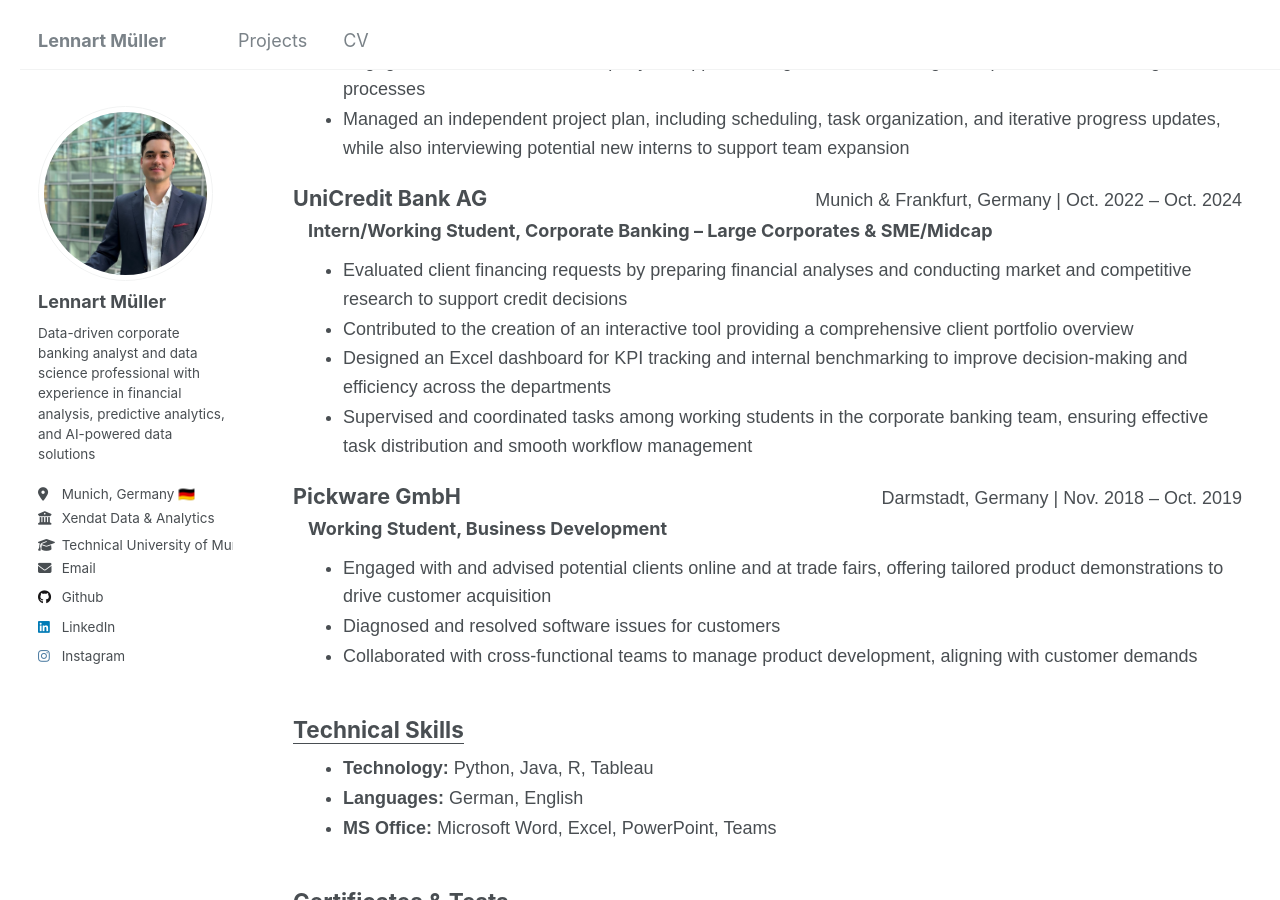
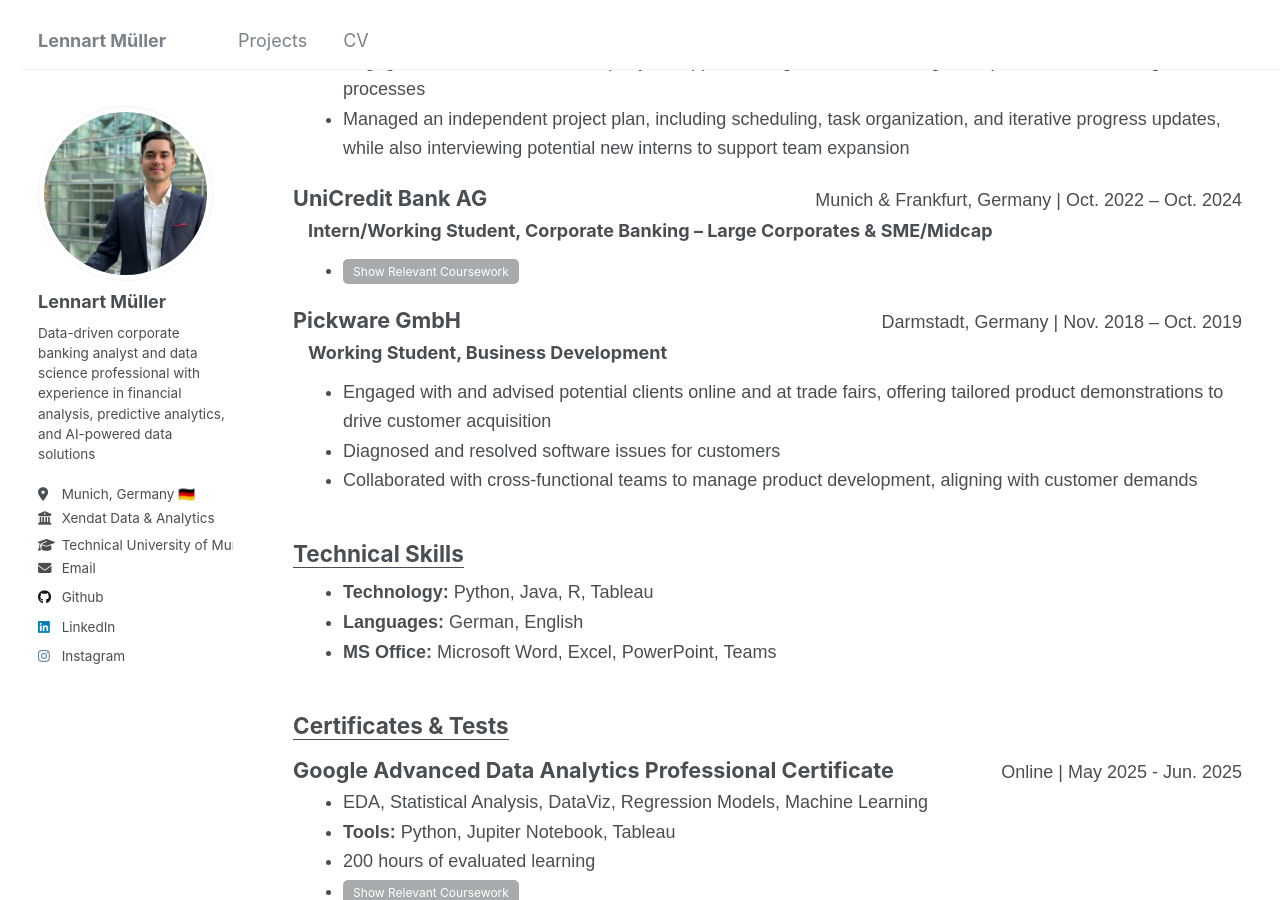
Before and after one commit to lennartmueller123/lennartmueller123.github.io, a Jekyll site: the page built from _pages/cv.html, in a window 1280 px wide and 900 px high, scrolled down 1085 px. Built offline with Jekyll 4.4.1, drawn with Linux system fonts in a browser that asks for light colours.

Commit message:
Update cv.html

```diff
--- a/_pages/cv.html
+++ b/_pages/cv.html
@@ -218,10 +218,17 @@
             </div>
             <h4><strong>Intern/Working Student, Corporate Banking – Large Corporates & SME/Midcap</strong></h4>
             <ul>
-                <li>Evaluated client financing requests by preparing financial analyses and conducting market and competitive research to support credit decisions</li>
-                <li>Contributed to the creation of an interactive tool providing a comprehensive client portfolio overview</li>
-                <li>Designed an Excel dashboard for KPI tracking and internal benchmarking to improve decision-making and efficiency across the departments</li>
-                <li>Supervised and coordinated tasks among working students in the corporate banking team, ensuring effective task distribution and smooth workflow management</li>
+              <li>
+                  <button onclick="toggleDropdown('hvb-description')" style="margin-top: 2px; padding: 5px 10px; background-color: #a8abad; color: white; border: none; border-radius: 5px; font-size: 12px; cursor: pointer;">
+                    Show Relevant Coursework
+                  </button>
+                  <ul id="hvb-description" style="display: none; margin-top: 5px;">
+                    <li>Evaluated client financing requests by preparing financial analyses and conducting market and competitive research to support credit decisions</li>
+                    <li>Contributed to the creation of an interactive tool providing a comprehensive client portfolio overview</li>
+                    <li>Designed an Excel dashboard for KPI tracking and internal benchmarking to improve decision-making and efficiency across the departments</li>
+                    <li>Supervised and coordinated tasks among working students in the corporate banking team, ensuring effective task distribution and smooth workflow management</li>
+                  </ul>
+               </li>
             </ul>
         </div>
 
```
